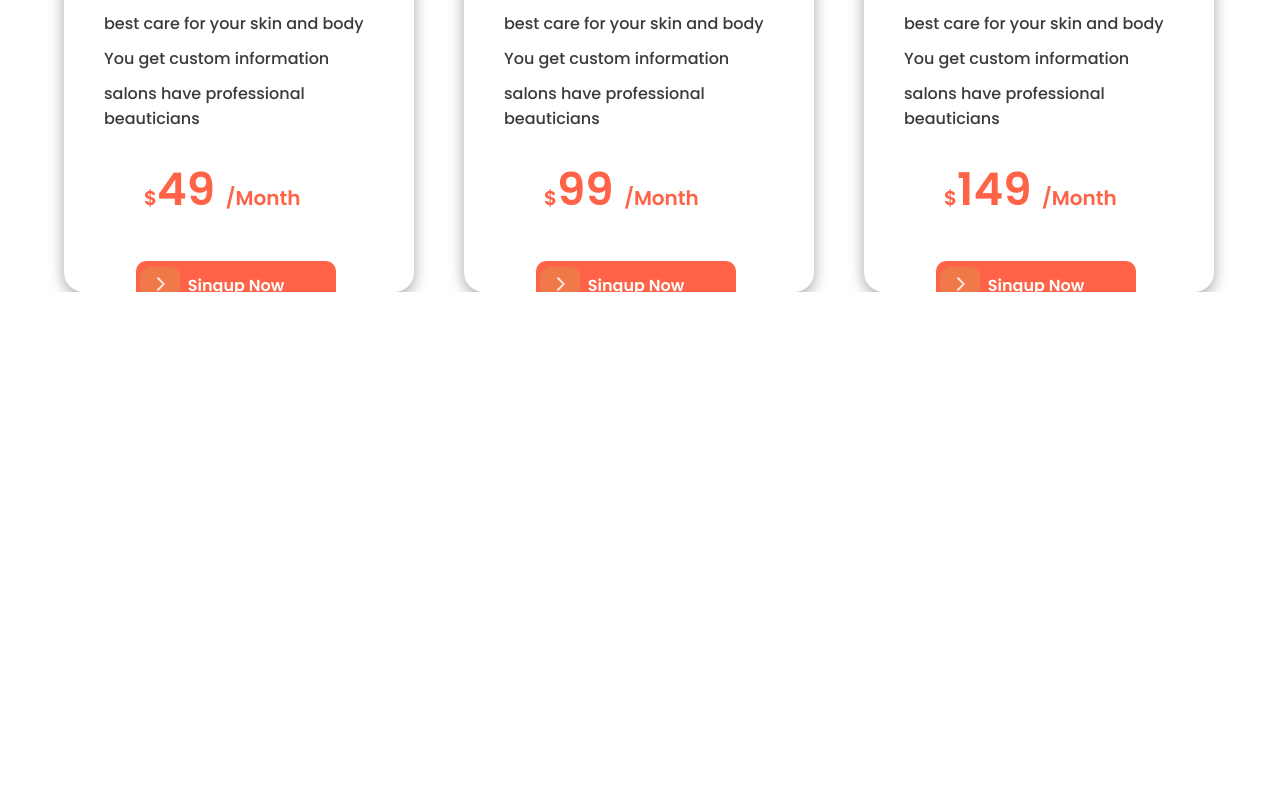
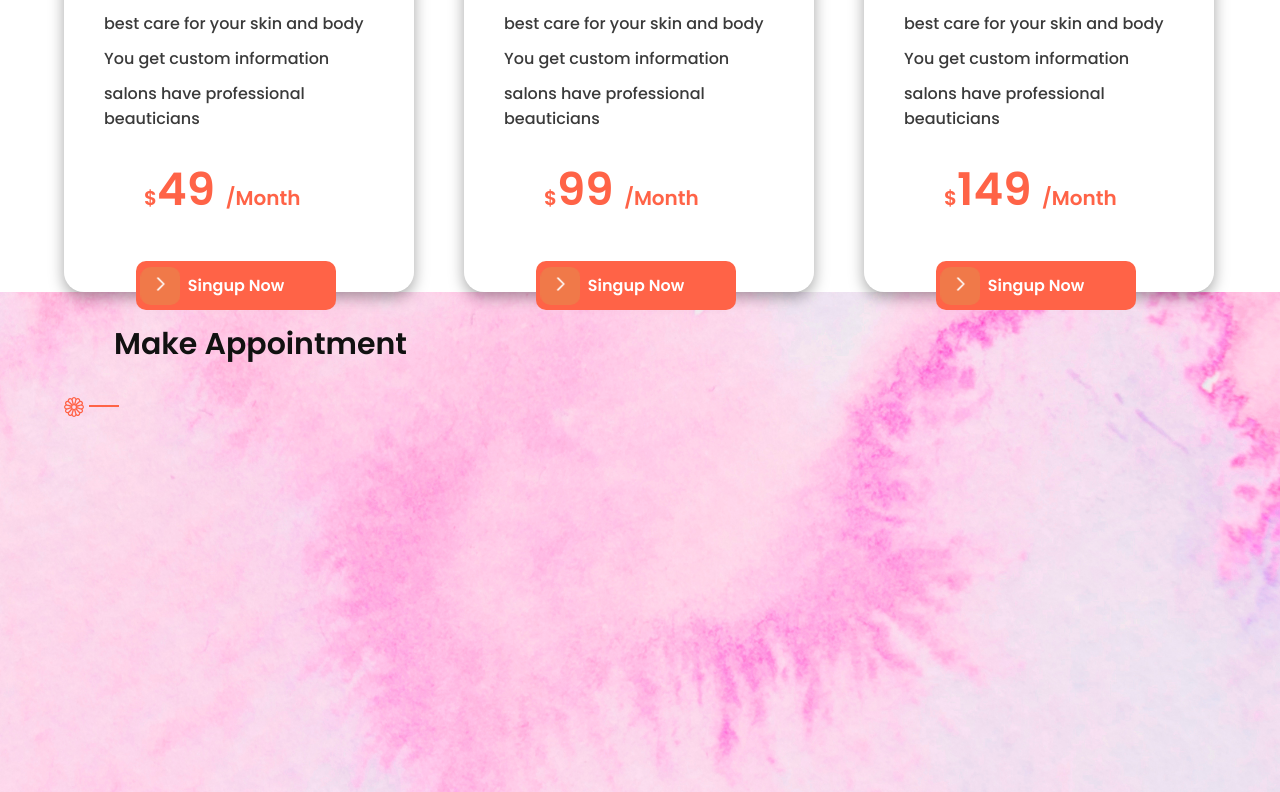
Before and after one commit to TamannaAfroz2666/Parlour-BD-Page, a React (Create React App) app: page / in a window 1280 px wide. Shown: the part 2773-3565 px from the top of the page. Before the commit the page ends 3065 px from the top, so only its background shows below. Built offline with nearby package versions, Linux system fonts and the light colour scheme; the HTML template or start-up script is replaced by a standard one.

Commit message:
add base

```diff
--- a/src/components/Home/Home.js
+++ b/src/components/Home/Home.js
@@ -6,6 +6,7 @@ import Animation from 'components/Animation/Animation';
 import Milestone from 'components/Milestone/Milestone';
 import ProvideList from 'components/ProvideList/ProvideList';
 import Pricing from 'components/Pricing/Pricing';
+import MakeBooking from 'components/MakeBooking/MakeBooking';
 // import playButton from '../../assets/image/arrowPlayButton.PNG'
 // import {  PiNavigationArrowBold } from "react-icons/pi";
 
@@ -16,6 +17,7 @@ const Home = () => {
                 <Milestone></Milestone>
                 <ProvideList></ProvideList>
                 <Pricing></Pricing>
+                <MakeBooking></MakeBooking>
 
                 {/* <Animation></Animation> */}
 
--- a/src/components/MakeBooking/MakeBooking.css
+++ b/src/components/MakeBooking/MakeBooking.css
@@ -6,5 +6,26 @@
 .makeBookingHead{
     height: 100%;
     width: 100%;
+    background-image: url('../../assets/image/Background/bg12.jpg');
+    background-position: center;
+    background-repeat: no-repeat;
+    background-size: cover;
+    /* margin-top: 8rem; */
+}
+.bookingBody{
+    width: 90%;
+    margin: auto;
 
 }
+.bookingContents{
+    display: flex;
+    gap: 40px;
+    /* margin-top: 3rem; */
+    height: 500px;
+}
+.appointmentTitle{
+    font-size: 30px;
+    font-weight: 600;
+    padding: 30px 50px;
+    color: #111;
+}
--- a/src/components/MakeBooking/MakeBooking.js
+++ b/src/components/MakeBooking/MakeBooking.js
@@ -1,11 +1,31 @@
 import React from 'react';
-import './MakeBooking.css'
+import './MakeBooking.css';
+import { BsFlower1 } from "react-icons/bs";
 
 const MakeBooking = () => {
     return (
         <div className='makeBooking'>
             <div className="makeBookingHead">
                 <div className="bookingBody">
+                    <div className="bookingContents">
+                        <div className="appoinment">
+                            <p className='appointmentTitle'>Make Appointment</p>
+                            <div className='IconSort'>
+                                <div className="iconOfFlower">
+                                    <BsFlower1 size={20} color='tomato' />
+
+                                </div>
+                                <div className="line">
+                                    <hr color='tomato' className='lineHr' />
+                                </div>
+
+                            </div>
+
+                        </div>
+                        <div className="appoinmentInfo">
+
+                        </div>
+                    </div>
 
                 </div>
             </div>
```
Also changed, not shown: src/assets/image/Background/bg12.jpg (added), 1 other file (tests, documents, lock files or other folders).
